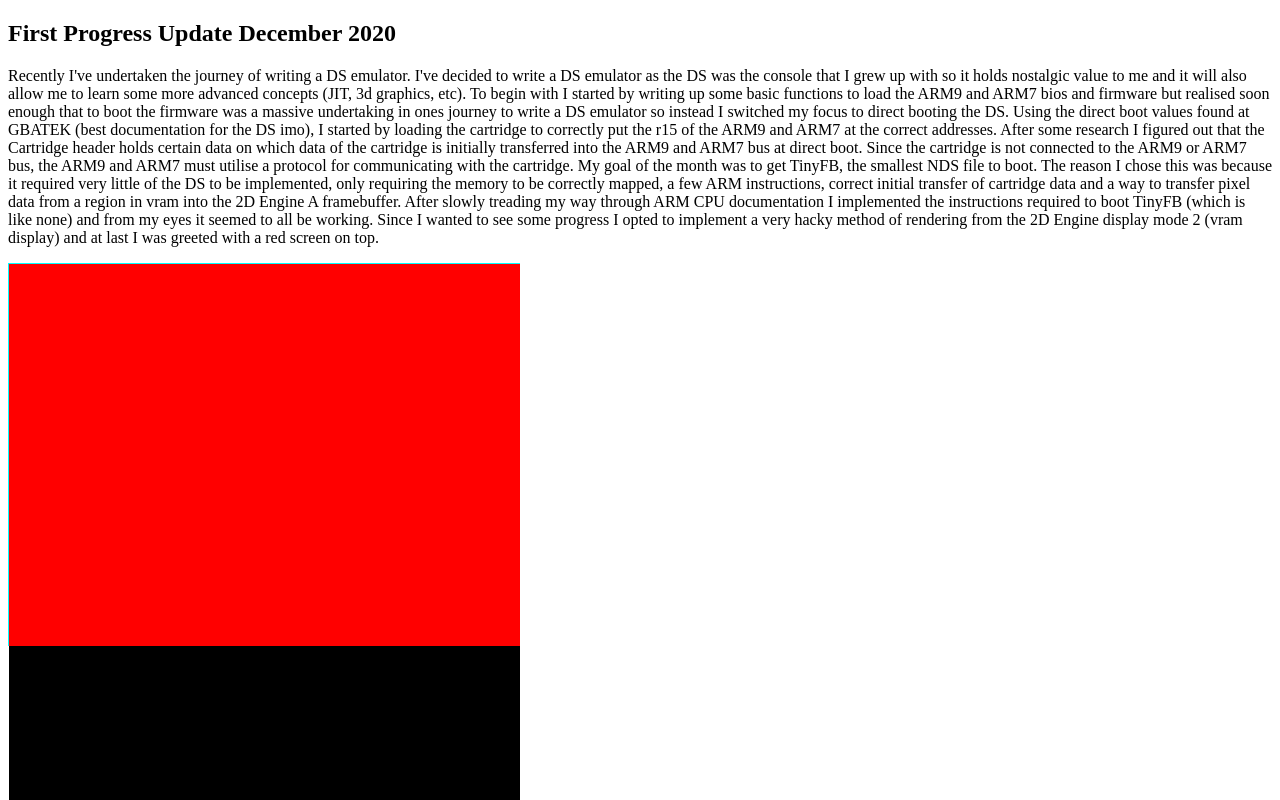
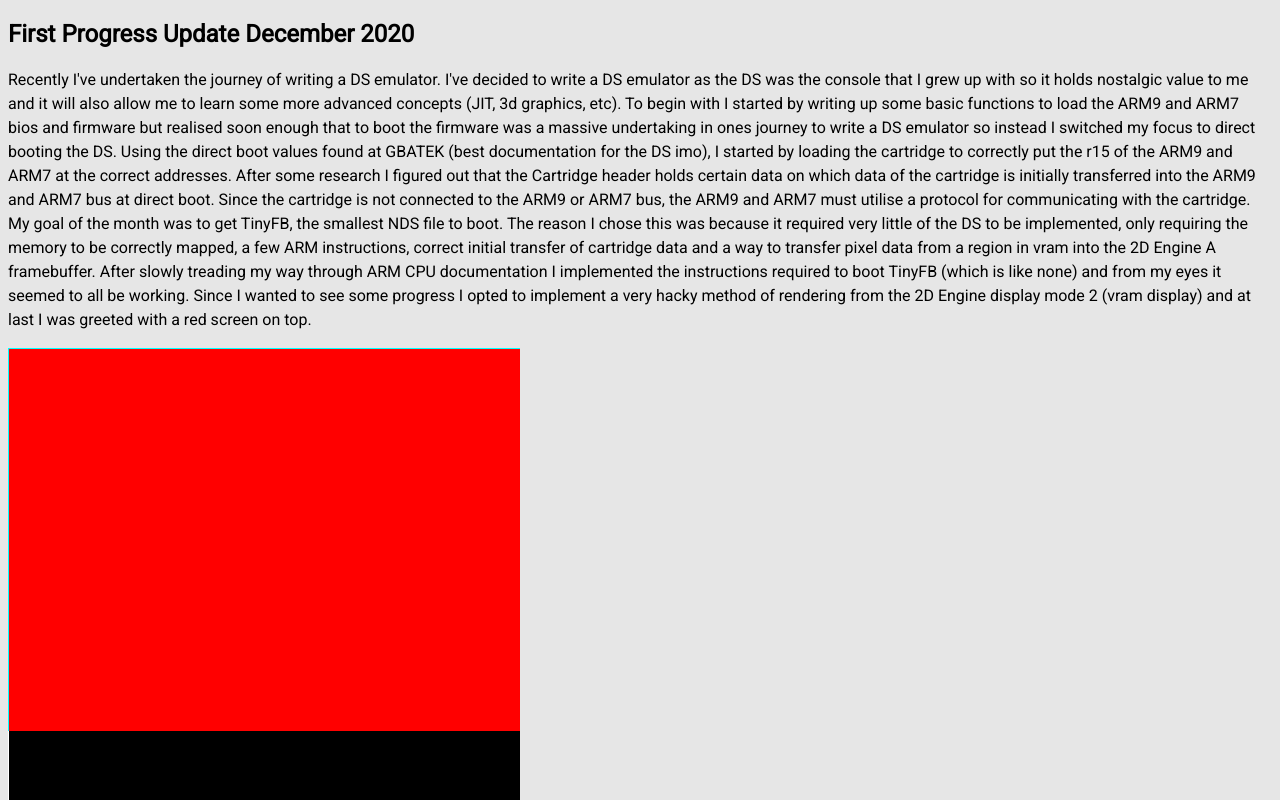
Before and after one commit to strayacode/strayacode.github.io, a plain HTML site: page index.html in a window 1280 px wide. Shown: the top 800 px of the page. Drawn offline with Linux system fonts and the light colour scheme.

Commit message:
update css

```diff
--- a/index.html
+++ b/index.html
@@ -2,7 +2,7 @@
 
 <html>
 <head>
-
+    <link rel="stylesheet" href="style.css">
 </head>
 <body>
     <h2>First Progress Update December 2020</h2>
--- /dev/null
+++ b/style.css
@@ -0,0 +1,10 @@
+@import url('https://fonts.googleapis.com/css2?family=Roboto&display=swap');
+
+body {
+    background-color: #e6e6e6;
+    font-family: "Roboto", sans-serif;
+}
+
+p {
+    line-height: 1.5;
+}
```
